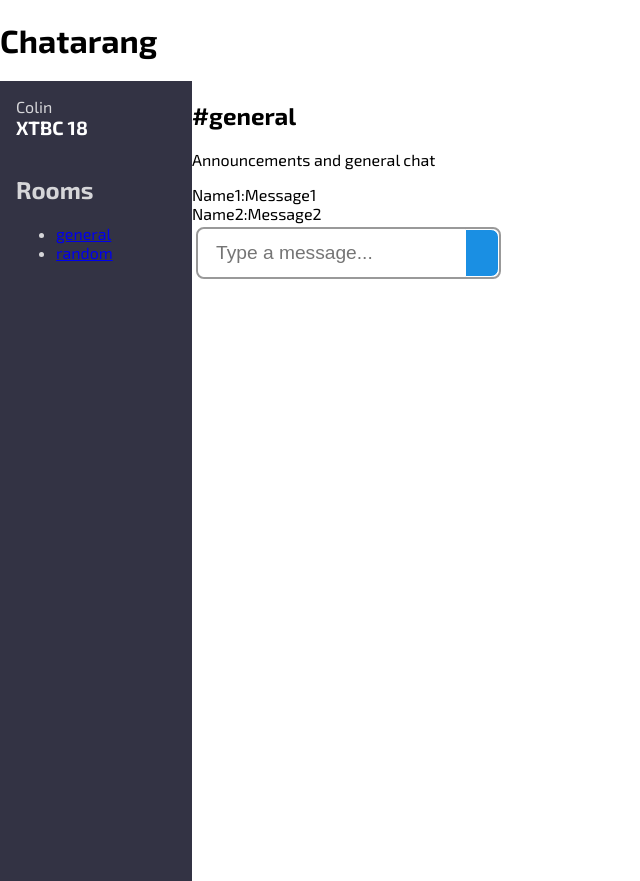
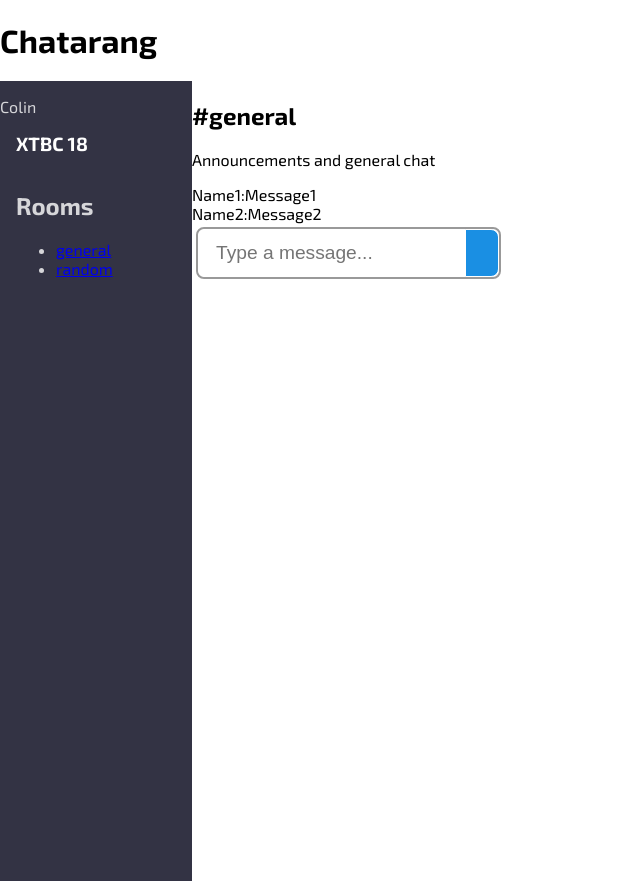
Before and after one commit to ColinHayes985/Chatarang, a React (Create React App) app: page / in a window 1280 px wide. Shown: the whole page, without its empty margins (0-640 px from the left). Built offline with nearby package versions, Linux system fonts and the light colour scheme.

Commit message:
Add and style UserInfo component

```diff
--- a/src/SideBar.js
+++ b/src/SideBar.js
@@ -1,17 +1,9 @@
 import React, {Component} from 'react';
-
+import UserInfo from './UserInfo'
 const SideBar = (props) => {
         return(
             <aside className="Sidebar" style={styles.sidebar}>
-                <div className="UserInfo" style={styles.children}>
-                    <div className="Avatar"></div>
-                    <div className="user">
-                        {props.user.displayName}
-                    </div>
-                    <a href="#">
-                        <i className="fas fa-sign-out-alt"></i>
-                    </a>
-                </div>
+            <UserInfo user={props.user}/>
                 <h1 style={styles.h1}>
                     XTBC 18
                 </h1>
--- /dev/null
+++ b/src/UserInfo.js
@@ -0,0 +1,42 @@
+import React, {Component} from 'react'
+
+const UserInfo = (props) => {
+    return(
+        <div className="UserInfo" style={styles.UserInfo}>
+            <div
+                className="Avatar"
+            >
+            </div>
+            <div className="user" style={styles.user}>{props.user.displayName}</div>
+            <a href="#">
+                <i className="fas fa-sign-out-alt"></i>
+            </a>
+        </div>
+        )
+}
+const styles ={
+    UserInfo: {
+        marginBottom: '1rem',
+        display: 'flex',
+        alignItems: 'center',
+      },
+    Avatar: {
+        marginRight: '0.5rem',
+    },
+    user: {
+        flex: '1',
+    },
+    a: {
+        border: '0',
+        padding: '0',
+        backgroundColor: 'transparent',
+        color: 'rgba(255, 255, 255, 0.6)',
+        fontSize: '1.2rem',
+        transition: 'color 0.25s ease-out',
+      },
+    //a:hover {
+    //    color: white;
+    //}
+
+}
+export default UserInfo;
```
